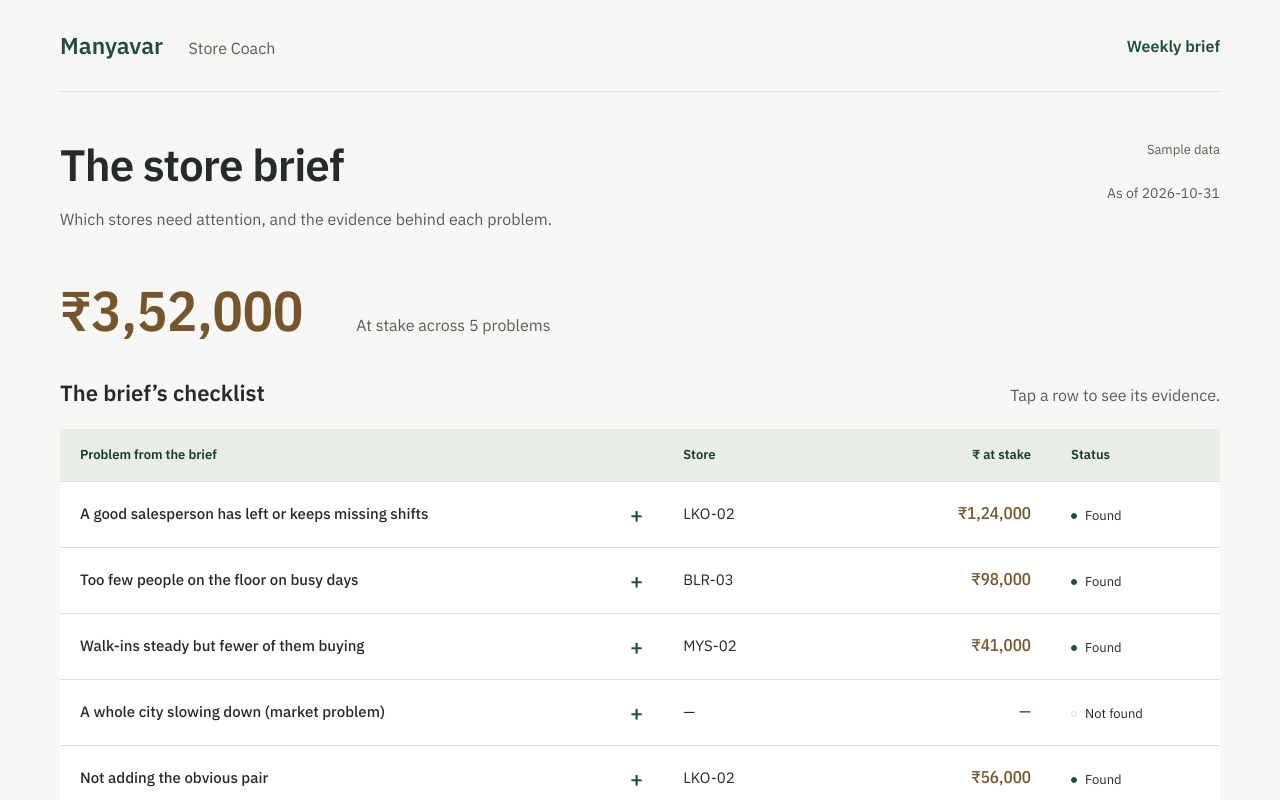
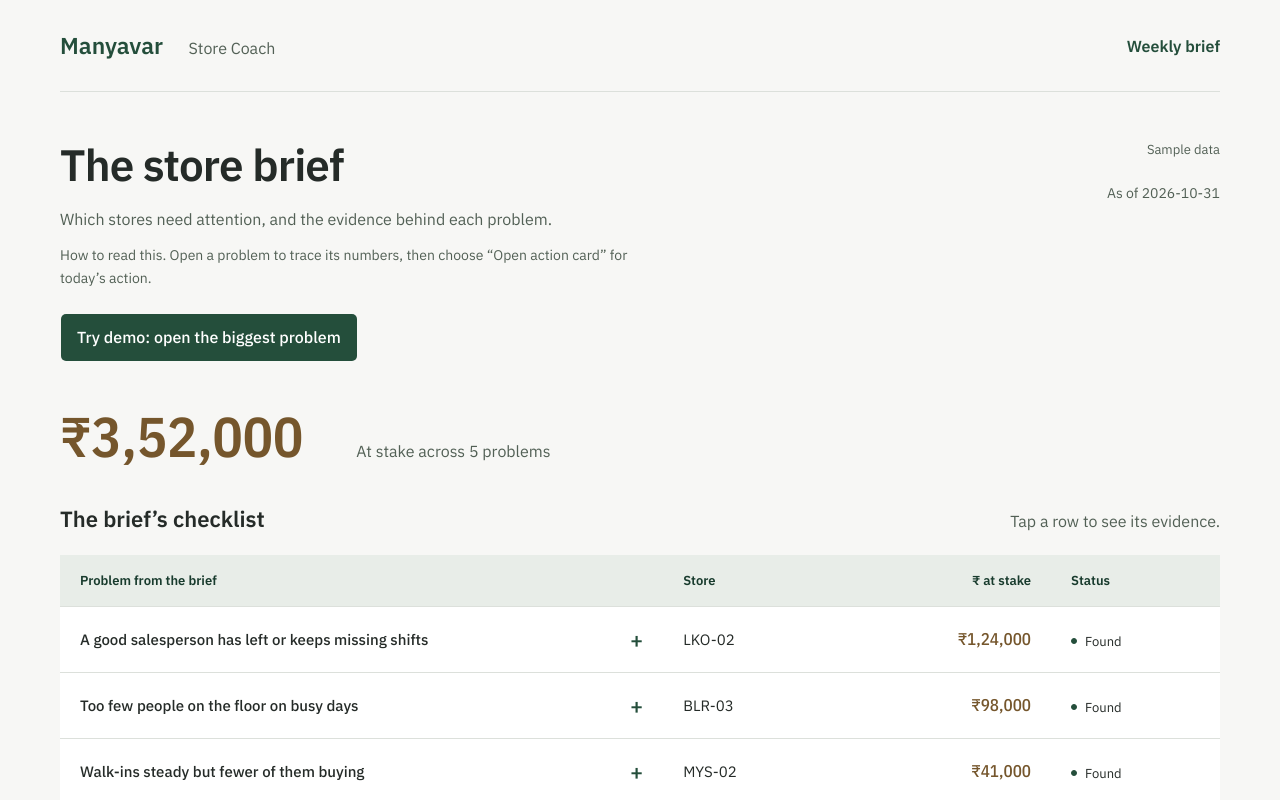
Before and after one commit to subh03/blueberry-chromosome, a Next.js app: page / in a window 1280 px wide. Shown: the top 800 px of the page. Built offline with nearby package versions, Linux system fonts and the light colour scheme.

Commit message:
Guide judges into the biggest problem in one click

```diff
--- a/app/globals.css
+++ b/app/globals.css
@@ -916,3 +916,30 @@ thead th:nth-child(3) {
   line-height: 1.5;
   color: var(--ink-muted);
 }
+.reading-hint {
+  margin-top: 12px;
+  font-size: 14px;
+  color: var(--ink-muted);
+}
+.demo-entry {
+  margin: -12px 0 32px;
+}
+.demo-entry [data-slot="button"] {
+  height: auto;
+  min-height: 44px;
+  white-space: normal;
+  text-align: left;
+  padding: 12px 16px;
+}
+.demo-entry p {
+  margin-top: 12px;
+  color: var(--ink-muted);
+  font-size: 14px;
+}
+.evidence {
+  scroll-margin-top: 24px;
+}
+.evidence:focus-visible {
+  outline: 2px solid var(--brass);
+  outline-offset: 4px;
+}
--- a/components/evidence-chain.tsx
+++ b/components/evidence-chain.tsx
@@ -32,13 +32,16 @@ export function EvidenceChain({ issue }: { issue: Issue }) {
   return (
     <section
       ref={panel}
+      tabIndex={-1}
       className="evidence"
       aria-label={`Evidence for ${issue.store_id}`}
     >
       <h3>{issue.store_id}, evidence chain</h3>
       <p>{issue.cause}</p>
       <ol className="evidence-steps">
-        {issue.evidence.steps.length === 0 && <li>No metric steps were supplied for this issue.</li>}
+        {issue.evidence.steps.length === 0 && (
+          <li>No metric steps were supplied for this issue.</li>
+        )}
         {issue.evidence.steps.map((step, index) => (
           <li
             key={step.label}
--- a/components/scorecard.tsx
+++ b/components/scorecard.tsx
@@ -63,6 +63,25 @@ export function Scorecard({
       active = false;
     };
   }, [attempt, initialScorecard]);
+  const biggestProblem = [...rows]
+    .filter(
+      (row) =>
+        row.top_issue_id &&
+        issues.some((issue) => issue.id === row.top_issue_id),
+    )
+    .sort((a, b) => (b.rupees_at_stake ?? 0) - (a.rupees_at_stake ?? 0))[0];
+
+  const openDemo = () => {
+    if (!biggestProblem) return;
+    setOpen(biggestProblem.type);
+    requestAnimationFrame(() => {
+      const panel = document
+        .getElementById(`evidence-${biggestProblem.type}`)
+        ?.querySelector<HTMLElement>(".evidence");
+      panel?.focus({ preventScroll: true });
+      panel?.scrollIntoView({ behavior: "instant", block: "start" });
+    });
+  };
   return (
     <main className="coach-shell" id="main-content">
       <header className="masthead">
@@ -77,6 +96,10 @@ export function Scorecard({
           <p>
             Which stores need attention, and the evidence behind each problem.
           </p>
+          <p className="reading-hint">
+            How to read this. Open a problem to trace its numbers, then choose
+            “Open action card” for today’s action.
+          </p>
         </div>
         <p className="snapshot">
           <DataSourceLabel source={source} />
@@ -88,6 +111,16 @@ export function Scorecard({
           )}
         </p>
       </div>
+      {!loading && !error && (
+        <div className="demo-entry">
+          <Button onClick={openDemo} disabled={!biggestProblem}>
+            Try demo: open the biggest problem
+          </Button>
+          {!biggestProblem && (
+            <p>No problem with evidence is available in this snapshot.</p>
+          )}
+        </div>
+      )}
       <section aria-labelledby="scorecard-title">
         {!loading && !error && rows.length > 0 && (
           <RupeeTotal
```
Also changed, not shown: 1 other file (tests, documents, lock files or other folders).
